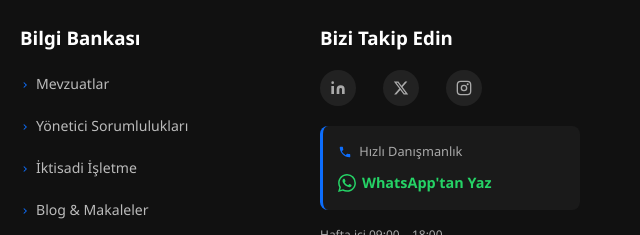
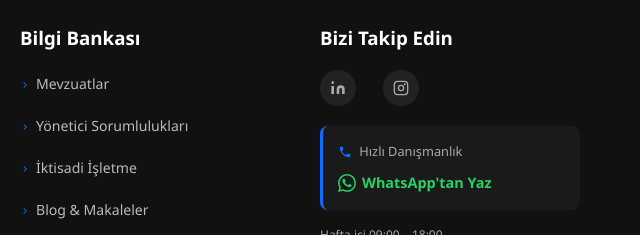
Before and after one commit to sifyuzarsif-cpu/stkdanismanlik, an Eleventy site: page index.html in a window 1280 px wide. Shown: the part 6235-6470 px from the top of the page, 640-1280 px from the left. Built offline with nearby package versions, Linux system fonts and the light colour scheme; Eleventy itself is replaced by a stand-in of ours; files that its build step writes are made by us from their sources.

Commit message:
Update index.html

```diff
--- a/index.html
+++ b/index.html
@@ -1096,13 +1096,10 @@ permalink: "/"
       <div class="footer-col">
         <h3 style="color:#fff;margin-bottom:20px;">Bizi Takip Edin</h3>
         <div class="social-icons">
-          <a href="#" aria-label="LinkedIn" rel="noopener noreferrer" target="_blank">
+          <a href="https://www.linkedin.com/in/abdullah-olgun-4699b4302/" aria-label="LinkedIn" rel="noopener noreferrer" target="_blank">
             <svg viewBox="0 0 24 24" width="16" height="16" fill="currentColor"><path d="M16 8a6 6 0 0 1 6 6v7h-4v-7a2 2 0 0 0-2-2 2 2 0 0 0-2 2v7h-4v-7a6 6 0 0 1 6-6zM2 9h4v12H2zM4 6a2 2 0 1 0 0-4 2 2 0 0 0 0 4z"/></svg>
           </a>
-          <a href="#" aria-label="Twitter" rel="noopener noreferrer" target="_blank">
-            <svg viewBox="0 0 24 24" width="16" height="16" fill="currentColor"><path d="M18.244 2.25h3.308l-7.227 8.26 8.502 11.24H16.17l-5.214-6.817L4.99 21.75H1.68l7.73-8.835L1.254 2.25H8.08l4.713 6.231zm-1.161 17.52h1.833L7.084 4.126H5.117z"/></svg>
-          </a>
-          <a href="#" aria-label="Instagram" rel="noopener noreferrer" target="_blank">
+          <a href="https://www.instagram.com/stkdanismanlik?igsh=NWwxeDJwZWhlaDVu" aria-label="Instagram" rel="noopener noreferrer" target="_blank">
             <svg viewBox="0 0 24 24" width="16" height="16" fill="currentColor"><rect x="2" y="2" width="20" height="20" rx="5" ry="5" fill="none" stroke="currentColor" stroke-width="2"/><circle cx="12" cy="12" r="4" fill="none" stroke="currentColor" stroke-width="2"/><circle cx="17.5" cy="6.5" r="1.5"/></svg>
           </a>
         </div>
```
